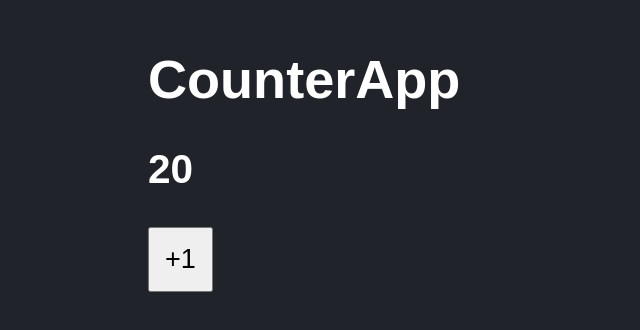
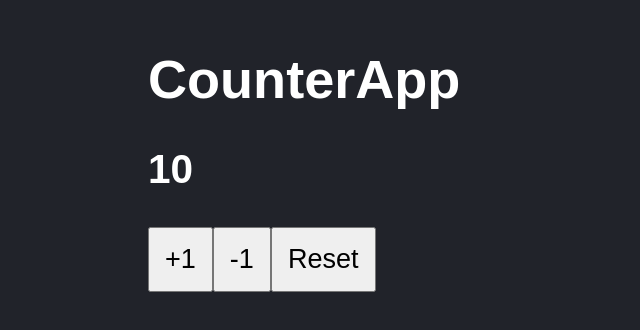
Before and after one commit to Foragger/Counter-app, a React (Vite) app: page / in a window 1280 px wide. Shown: the part 136-466 px from the top of the page, without its empty margins (0-640 px from the left). Built offline with nearby package versions, Linux system fonts and the light colour scheme.

Commit message:
agregue botones minus y reset

```diff
--- a/src/CounterApp.jsx
+++ b/src/CounterApp.jsx
@@ -45,12 +45,27 @@ export const CounterApp = ({ value  }) => {
         setCounter( (c) => c + 1 )
     }
 
+    const handleReset = () =>
+    {
+        setCounter( 0 );
+    }
+
+    const handleMinus = () =>
+    {
+        setCounter( counter - 1 );
+    }
     return(
         <>
             <h1>CounterApp</h1>
             <h2> {counter} </h2>
             <button onClick={ handleAdd }>
                 +1
+            </button>
+            <button onClick={ handleMinus }>
+                -1
+            </button>
+            <button onClick={ handleReset }>
+                Reset
             </button>
         </>
     )
--- a/src/main.jsx
+++ b/src/main.jsx
@@ -6,6 +6,6 @@ import { CounterApp } from './CounterApp';
 
 ReactDOM.createRoot( document.getElementById('root')).render(
     <React.StrictMode>
-        <CounterApp value={20}/>
+        <CounterApp value={10}/>
     </React.StrictMode>
 )
```
